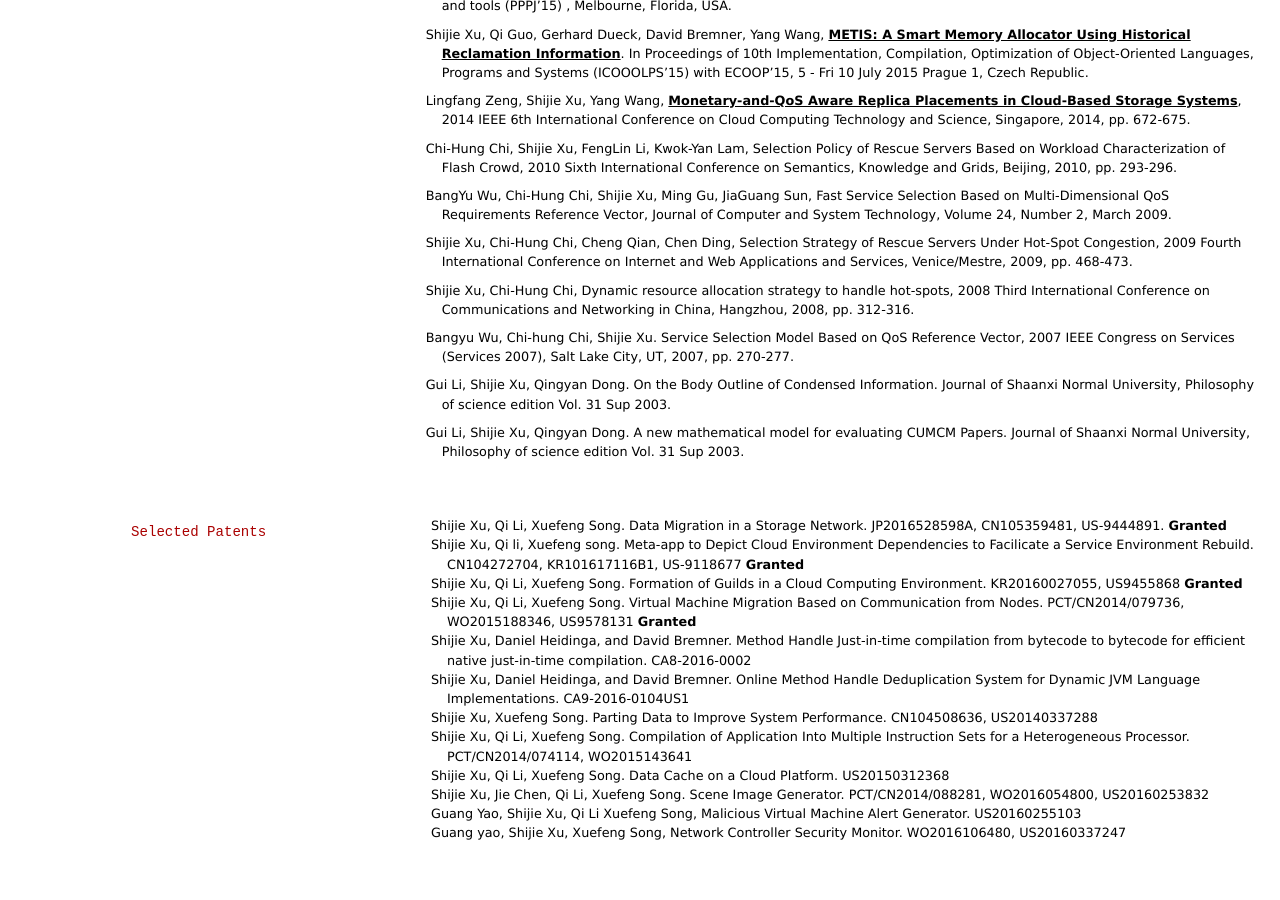
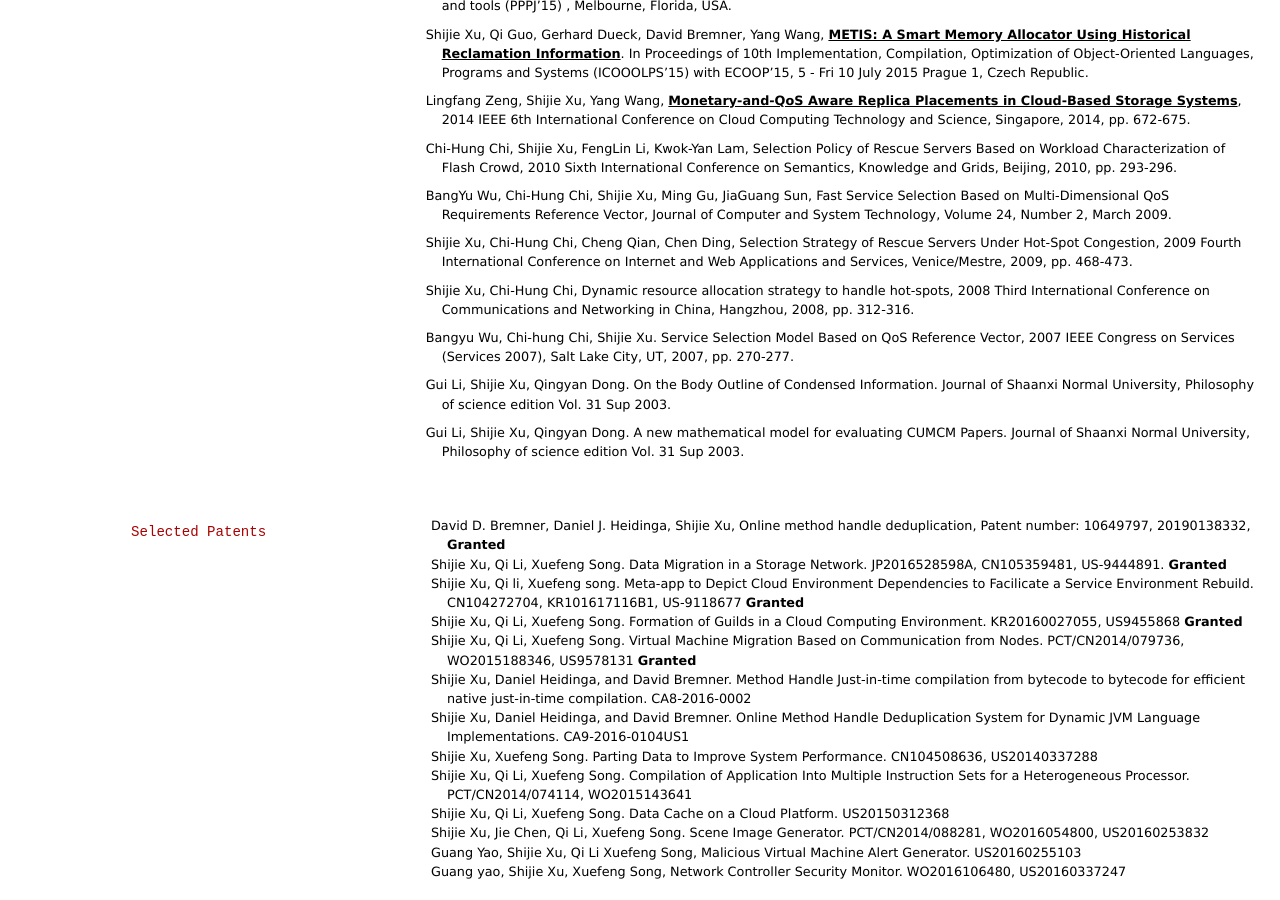
Before and after one commit to xushijie/wodaxia, a Jekyll site: the page built from index.md, in a window 1280 px wide and 900 px high, scrolled down 1122 px. Built offline with Jekyll 4.4.1, drawn with Linux system fonts in a browser that asks for light colours; before the commit the page ends 1984 px from its top, so only the background shows below that.

Commit message:
add one patent at IBM

```diff
--- a/index.md
+++ b/index.md
@@ -30,7 +30,6 @@
 	- Currency and hardware specific optimization.
 
 ## Occupation (Ask me if you want learn detail)
-
 - `2013-2017` IBM Centre of Advanced Studies, Canada
 - `2010-2013` Yottaa Inc.
 - `2007-2010` Alcatel-Lucent
@@ -83,6 +82,7 @@
 <!-- A list is also available [online](http://scholar.google.co.uk/citations?user=LTOTl0YAAAAJ) -->
 
 ## Selected Patents
+- David D. Bremner, Daniel J. Heidinga, Shijie Xu, Online method handle deduplication, Patent number: 10649797, 20190138332,  **Granted**
 - Shijie Xu, Qi Li, Xuefeng Song. Data Migration in a Storage Network. JP2016528598A, CN105359481, US-9444891. **Granted**
 - Shijie Xu, Qi li, Xuefeng song.  Meta-app to Depict Cloud Environment Dependencies to Facilicate a Service Environment Rebuild. CN104272704, KR101617116B1, US-9118677 **Granted**
 - Shijie Xu, Qi Li, Xuefeng Song. Formation of Guilds in a Cloud Computing Environment. KR20160027055, US9455868 **Granted**
```
